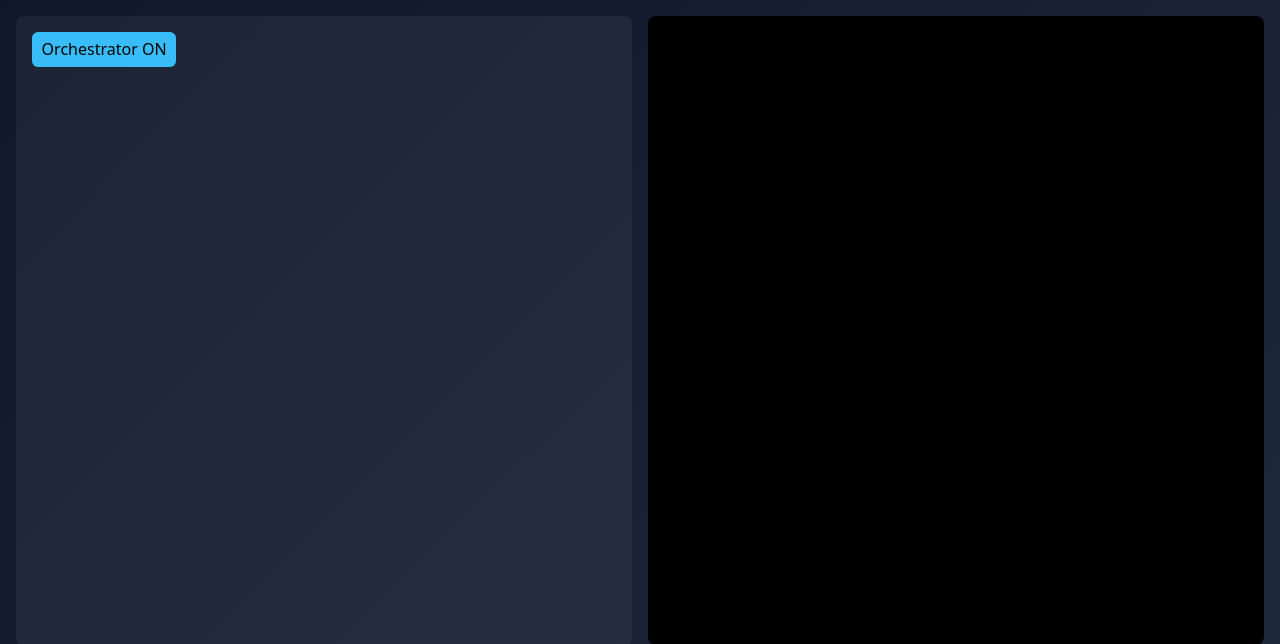
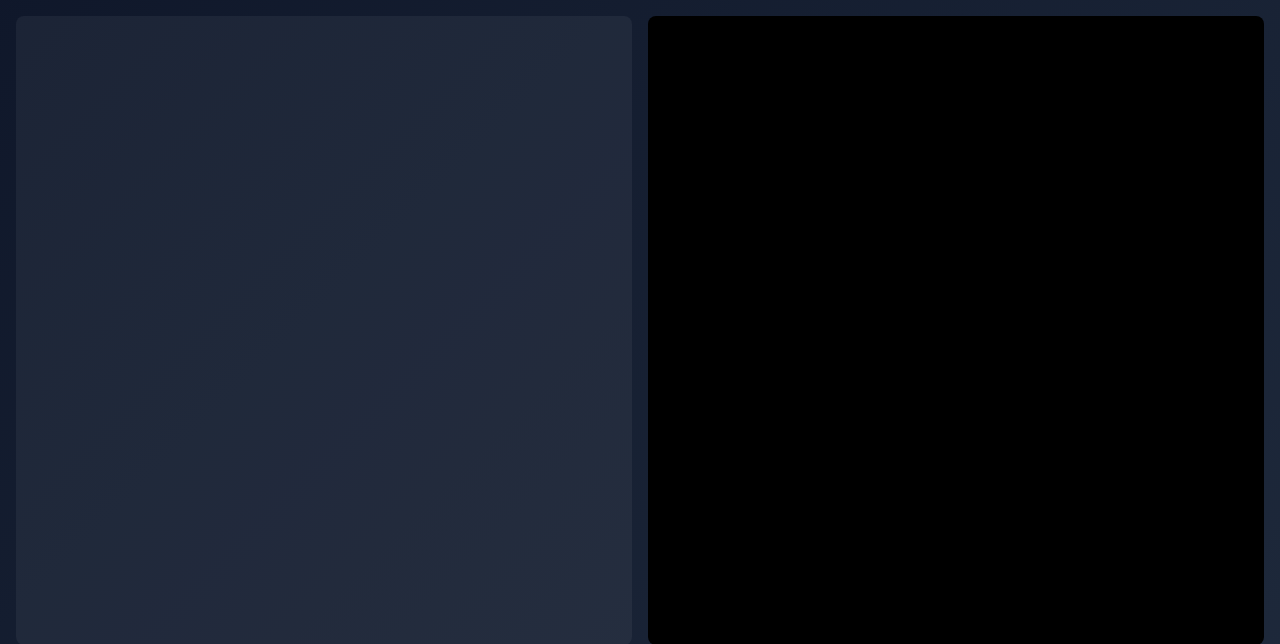
Before and after one commit to aibatko/LADA, a Flask app: page / in a window 1280 px wide. Shown: the part 59-703 px from the top of the page. Run offline with Flask 3, Linux system fonts and the light colour scheme; data that the repository does not hold is empty; some libraries are stand-ins or nearby versions.

Commit message:
no second ui button

```diff
--- a/templates/index.html
+++ b/templates/index.html
@@ -27,7 +27,6 @@
 
   <main id="panes">
     <section id="chatPane"   class="pane">
-      <button id="orcToggle">Orchestrator ON</button>
     </section>
     <section id="termPane"   class="pane term"></section>
   </main>
```
